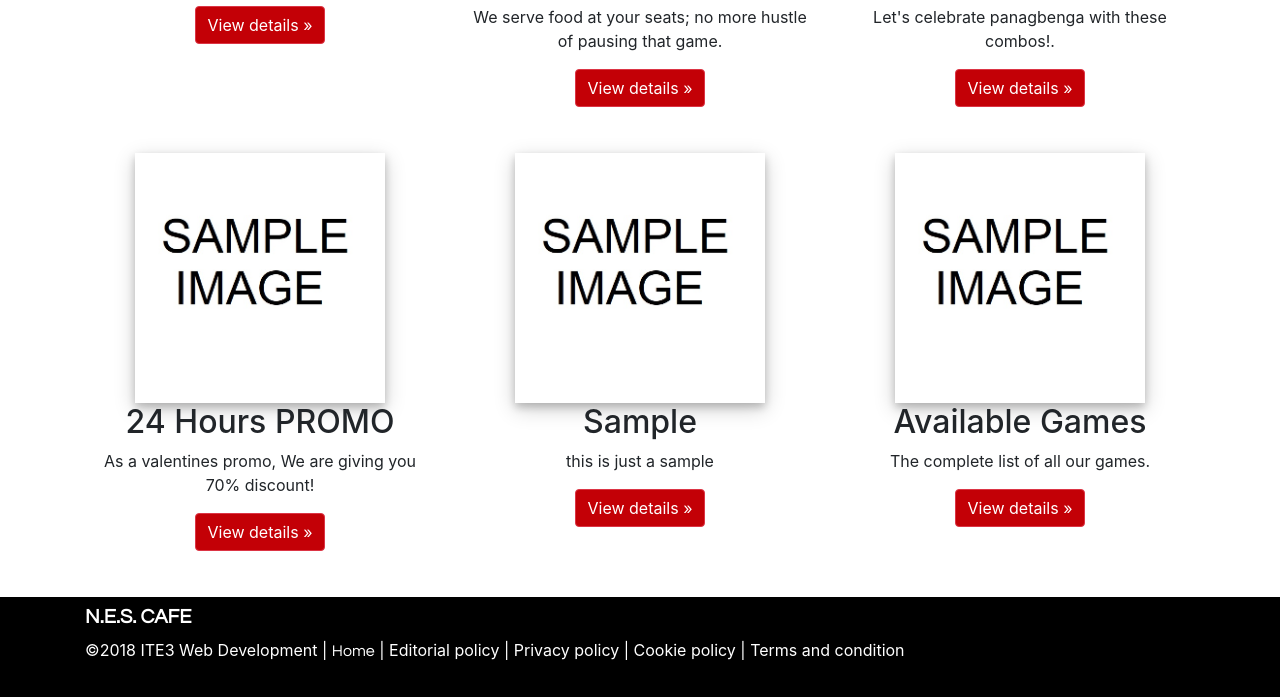
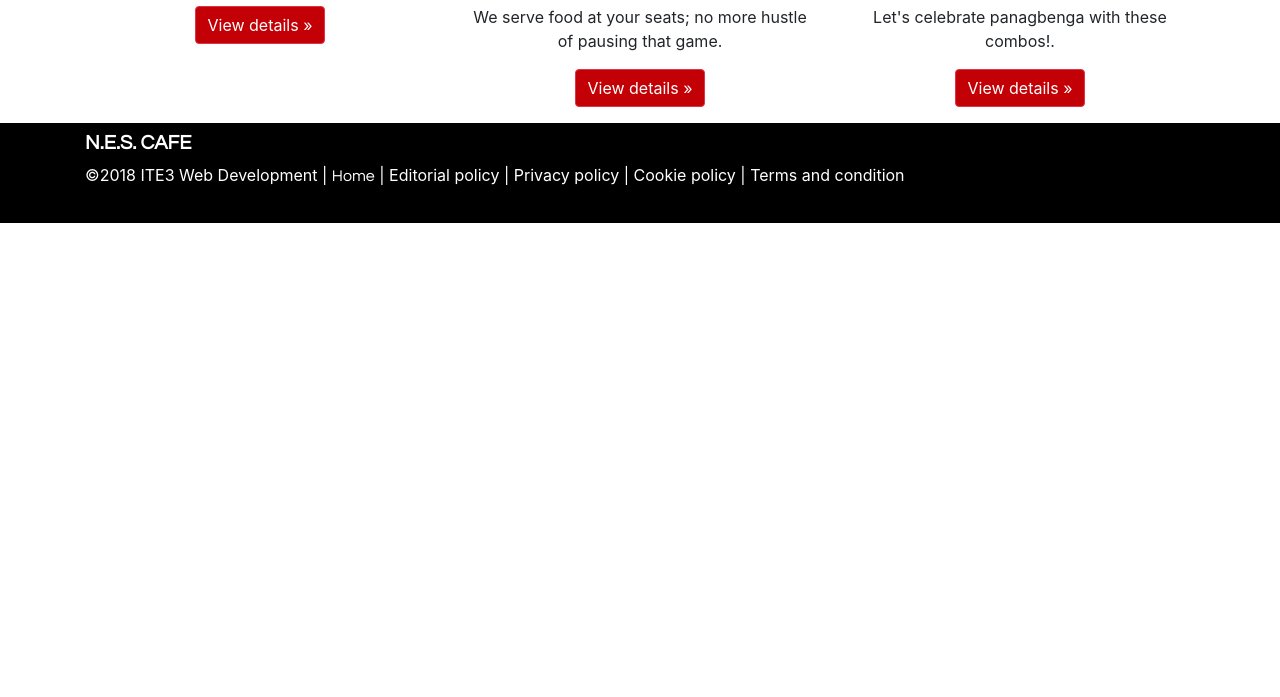
Before and after one commit to wilcarllopez/N.E.S.Cafe.github.io, a plain HTML site: page index.html in a window 1280 px wide. Shown: the part 1002-1699 px from the top of the page. After the commit the page ends 1225 px from the top, so only its background shows below. Drawn offline with nearby package versions, Linux system fonts and the light colour scheme.

Commit message:
Domingo edited index.html

```diff
--- a/index.html
+++ b/index.html
@@ -167,39 +167,7 @@
   	</div><!--/container-->
   	<!--/features-->
 
-  	<!--features-->
-	<div class="container text-center">
-		<div class="row">
-			<div class="col-sm-12" style="height:30px;">
-			</div>
-		</div>
-     	<div class="row">
-        	<div class="col-sm-4 col-lg-4">
 
-        		<img id="sample" src="images\sample.jpg" alt="sample image">
-          		<h2>24 Hours PROMO</h2>
-          		<p>As a valentines promo, We are giving you 70% discount! </p>
-          		<p><a class="btn btn-danger" href="#" role="button">View details &raquo;</a></p>
-        	</div>
-    		<div class="col-sm-4 col-lg-4">
-          		<img id="sample" src="images\sample.jpg" alt="sample image">
-          		<h2>Sample</h2>
-          		<p>this is just a sample</p>
-          		<p><a class="btn btn-danger" href="#" role="button">View details &raquo;</a></p>
-       		</div>
-        	<div class="col-sm-4 col-lg-4">
-          		<img id="sample" src="images\sample.jpg" alt="sample image">
-          		<h2>Available Games</h2>
-          		<p>The complete list of all our games.</p>
-          		<p><a class="btn btn-danger" href="#" role="button">View details &raquo;</a></p>
-        	</div>
-     	</div>
-     	<div class="row">
-			<div class="col-sm-12" style="height:30px;">
-			</div>
-		</div>
-  	</div><!--/container-->
-  	<!--/features-->
 
   	<!--footer-->
   	<div class="row">
```
